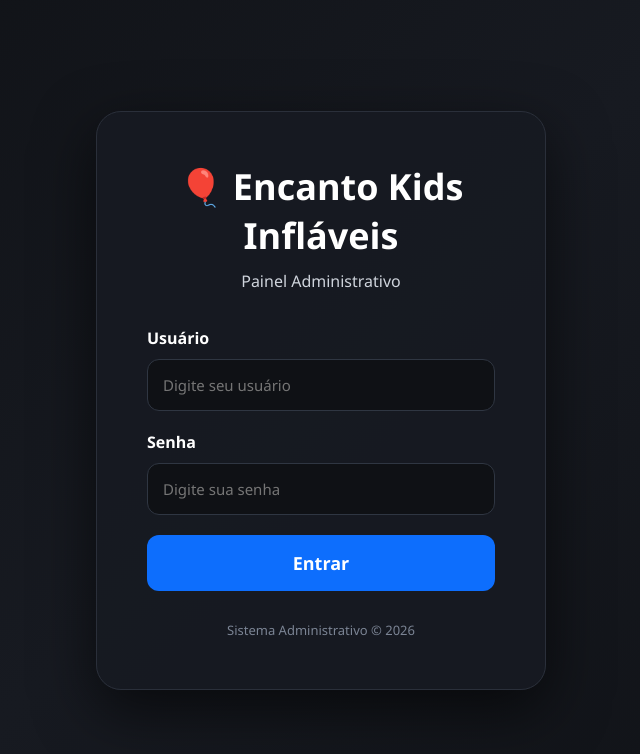
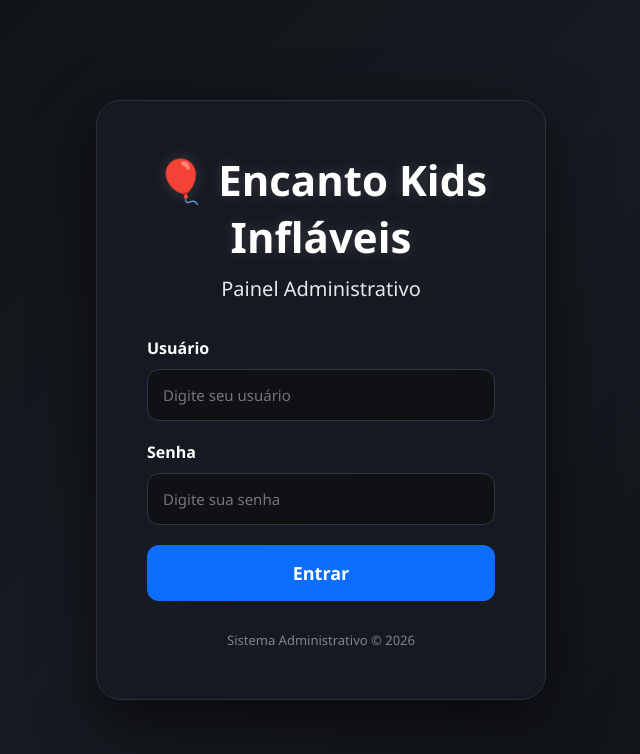
Before and after one commit to EncantoKidsCB/PainelADM, a plain HTML site: page admin.html in a window 1280 px wide. Shown: the whole page, without its empty margins (319-959 px from the left). Drawn offline with Linux system fonts and the light colour scheme.

Commit message:
Update logo styles in admin.html

```diff
--- a/admin.html
+++ b/admin.html
@@ -49,15 +49,17 @@ margin-bottom:35px;
 }
 
 .logo h1{
-color:#ffffff;
-font-size:36px;
+color:#ffffff !important;
+font-size:42px;
 font-weight:700;
 margin-bottom:10px;
+text-shadow:0 0 15px rgba(255,255,255,0.15);
 }
 
 .logo p{
-color:#cfd4dc;
-font-size:16px;
+color:#e5e7eb !important;
+font-size:20px;
+font-weight:500;
 }
 
 label{
```
